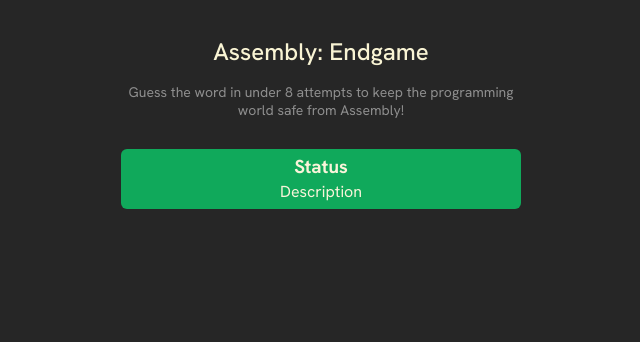
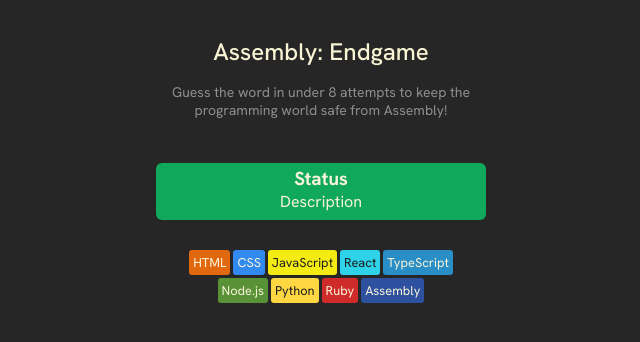
Before and after one commit to vonhathanh/react-practices, a React (Vite) app in the folder assembly/: page / in a window 1280 px wide. Shown: the top 342 px of the page, without its empty margins (319-959 px from the left). Built offline with nearby package versions, Linux system fonts and the light colour scheme.

Commit message:
implement language labels

```diff
--- a/assembly/App.jsx
+++ b/assembly/App.jsx
@@ -1,6 +1,8 @@
 import React from "react"
 import Header from "./components/Header"
 import Status from "./components/Status"
+import ProgrammingLanguages from "./components/ProgrammingLanguages"
+import {languages} from "./languages"
 
 /**
  * Goal: Build out the main parts of our app
@@ -14,6 +16,7 @@ export default function Hangman() {
         <main>
             <Header />
             <Status />
+            <ProgrammingLanguages languages={languages}/>
         </main>
     )
 }
--- /dev/null
+++ b/assembly/components/ProgrammingLanguages.jsx
@@ -0,0 +1,19 @@
+function LanguageLabel(props) {
+    const style = { backgroundColor: props.backgroundColor, color: props.color }
+    return (
+        <span style={style}>{props.name}</span>
+    )
+}
+
+
+export default function ProgrammingLanguages({ languages }) {
+    const languageLables = languages.map((language, i) => {
+        return <LanguageLabel {...language} key={i} />
+    })
+
+    return (
+        <section className="languages">
+            {languageLables}
+        </section>
+    )
+}
--- a/assembly/index.css
+++ b/assembly/index.css
@@ -13,9 +13,16 @@ body {
     justify-content: center;
 }
 
+main {
+    display: flex;
+    flex-direction: column;
+    justify-content: center;
+    align-items: center;
+}
+
 header {
     text-align: center;
-    max-width: 400px;
+    max-width: 350px;
 }
 
 header > h1 {
@@ -32,20 +39,36 @@ header > p {
 section.status {
     text-align: center;
     background-color: #10A95B;
-    max-width: 400px;
-    max-height: 60px;
+    min-width: 330px;
+    min-height: 40px;
     border-radius: 6px;
     margin-block: 30px;
 }
 
-section > h3 {
-    margin-bottom: 2;
-    padding-top: 5px;
+section.status > h3 {
+    margin-top: 3px;
+    margin-bottom: 0px;
     color: #F9F4DA;
 }
 
-section > p {
-    margin-top: 2;
-    padding-bottom: 8px;
+section.status > p {
+    margin-top: 0;
+    margin-bottom: 8px;
     color: #F9F4DA;
 }
+
+section.languages {
+    display: flex;
+    max-width: 300px;
+    flex-wrap: wrap;
+    justify-content: center;
+    gap: 3px;
+}
+
+section.languages > span {
+    border-radius: 3px;
+    font-size: 0.8rem;
+    padding: 4px;
+    /* margin-left: 2px;
+    margin-bottom: 2px; */
+}
--- /dev/null
+++ b/assembly/languages.js
@@ -0,0 +1,47 @@
+export const languages = [
+    {
+        name: "HTML",
+        backgroundColor: "#E2680F",
+        color: "#F9F4DA",
+    },
+    {
+        name: "CSS",
+        backgroundColor: "#328AF1",
+        color: "#F9F4DA",
+    },
+    {
+        name: "JavaScript",
+        backgroundColor: "#F4EB13",
+        color: "#1E1E1E",
+    },
+    {
+        name: "React",
+        backgroundColor: "#2ED3E9",
+        color: "#1E1E1E",
+    },
+    {
+        name: "TypeScript",
+        backgroundColor: "#298EC6",
+        color: "#F9F4DA",
+    },
+    {
+        name: "Node.js",
+        backgroundColor: "#599137",
+        color: "#F9F4DA",
+    },
+    {
+        name: "Python",
+        backgroundColor: "#FFD742",
+        color: "#1E1E1E",
+    },
+    {
+        name: "Ruby",
+        backgroundColor: "#D02B2B",
+        color: "#F9F4DA",
+    },
+    {
+        name: "Assembly",
+        backgroundColor: "#2D519F",
+        color: "#F9F4DA",
+    },
+]
```
